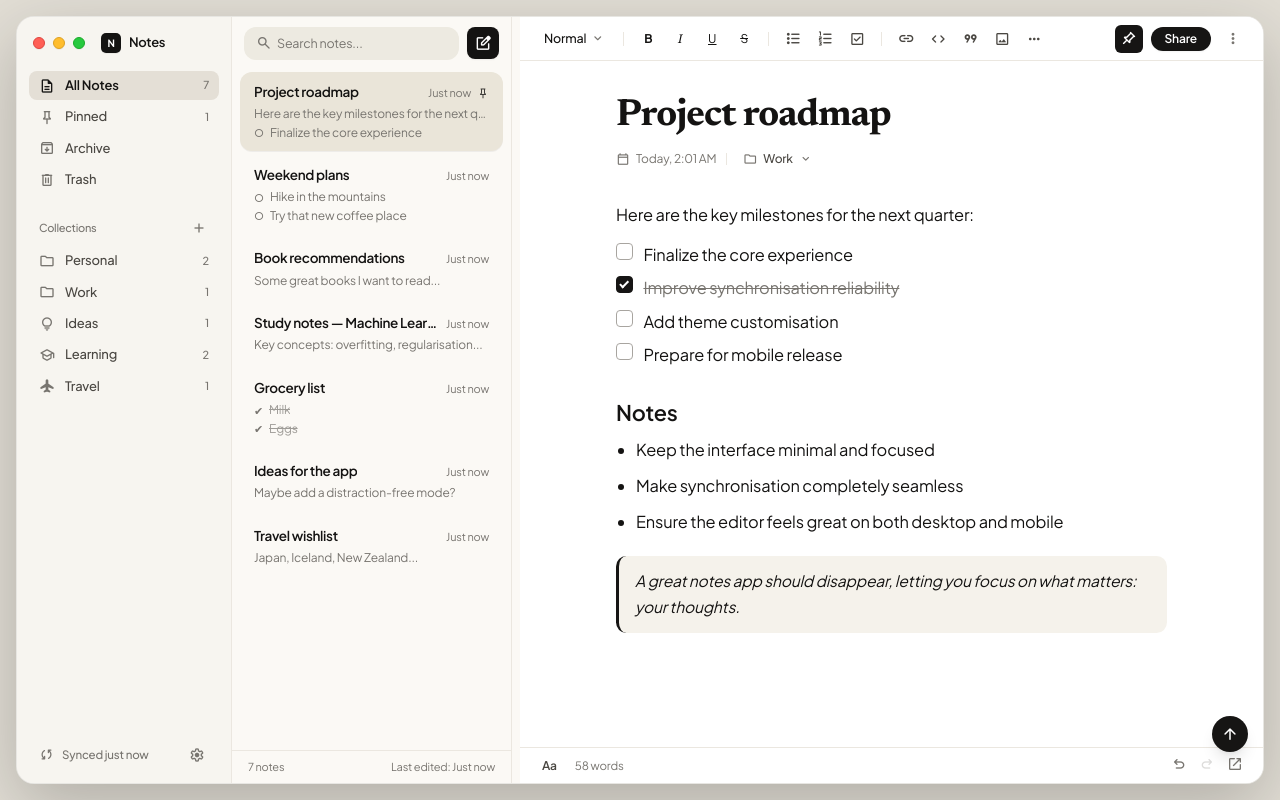
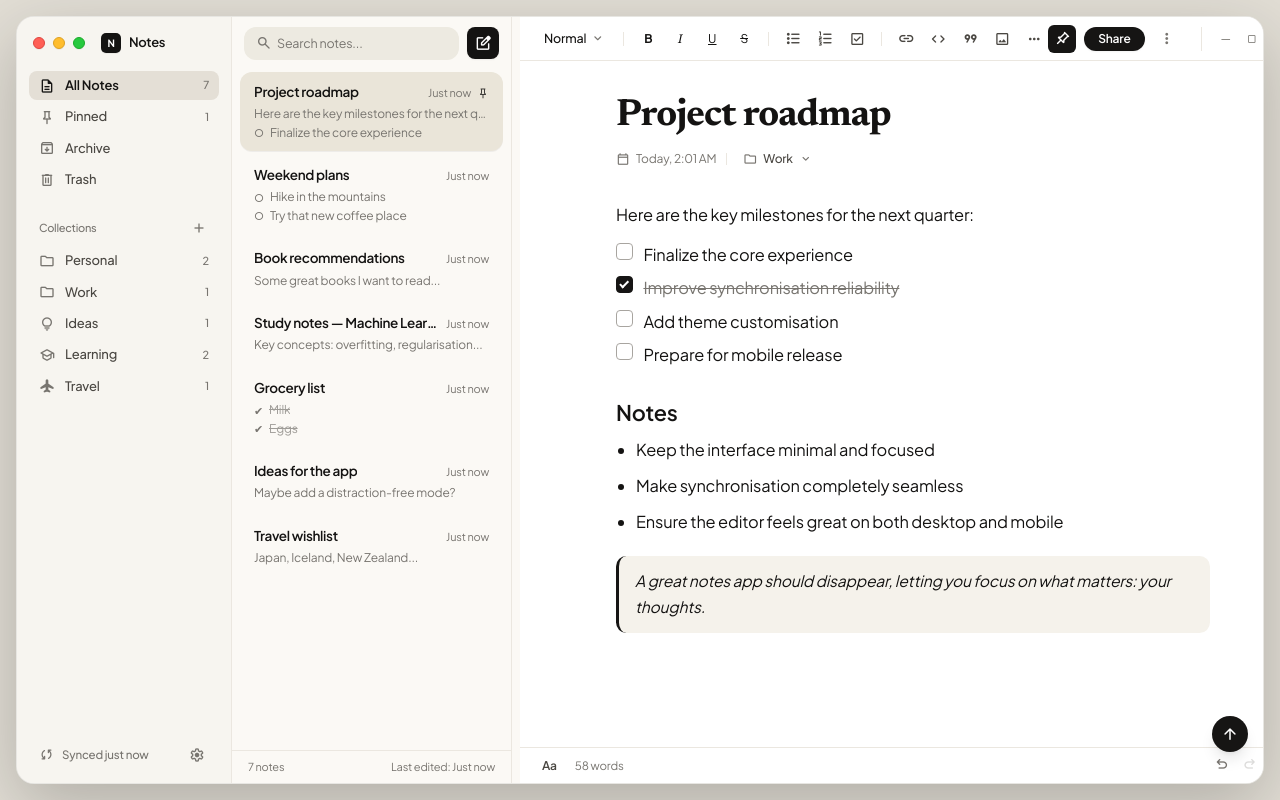
Before and after one commit to jayo14/noted, a React (Vite) app: page / in a window 1280 px wide. Built offline with nearby package versions, Linux system fonts and the light colour scheme.

Commit message:
feat: add window caption controls to desktop toolbar

```diff
--- a/src/components/editor/FormatToolbar.tsx
+++ b/src/components/editor/FormatToolbar.tsx
@@ -1,6 +1,7 @@
 import React, { useState, useRef, useEffect } from "react";
 import type { Editor } from "@tiptap/core";
 import { Icon } from "@/components/ui/Icon";
+import { getCurrentWindow } from "@tauri-apps/api/window";
 
 interface FormatToolbarProps {
   editor: Editor | null;
@@ -387,6 +388,48 @@ export const FormatToolbar: React.FC<FormatToolbarProps> = ({
             </div>
           )}
         </div>
+
+        {/* Windows Caption Controls matching Image top right */}
+        {!isMobile && (
+          <div className="flex items-center gap-0.5 ml-3 pl-3 border-l border-[var(--border-subtle)]">
+            <button
+              onClick={async () => {
+                try {
+                  const appWindow = getCurrentWindow();
+                  await appWindow.minimize();
+                } catch {}
+              }}
+              className="flex h-6 w-6 items-center justify-center rounded text-[var(--text-muted)] hover:bg-[var(--bg-surface)] hover:text-[var(--text-primary)] transition-colors cursor-pointer"
+              title="Minimize"
+            >
+              <span className="text-[12px] font-normal leading-none">─</span>
+            </button>
+            <button
+              onClick={async () => {
+                try {
+                  const appWindow = getCurrentWindow();
+                  await appWindow.toggleMaximize();
+                } catch {}
+              }}
+              className="flex h-6 w-6 items-center justify-center rounded text-[var(--text-muted)] hover:bg-[var(--bg-surface)] hover:text-[var(--text-primary)] transition-colors cursor-pointer"
+              title="Maximize"
+            >
+              <span className="text-[10px] font-normal leading-none">▢</span>
+            </button>
+            <button
+              onClick={async () => {
+                try {
+                  const appWindow = getCurrentWindow();
+                  await appWindow.close();
+                } catch {}
+              }}
+              className="flex h-6 w-6 items-center justify-center rounded text-[var(--text-muted)] hover:bg-red-500 hover:text-white transition-colors cursor-pointer"
+              title="Close"
+            >
+              <span className="text-[11px] font-normal leading-none">✕</span>
+            </button>
+          </div>
+        )}
       </div>
     </div>
   );
```
